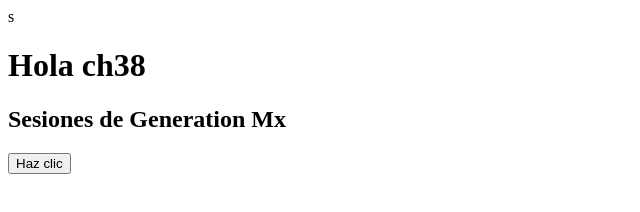
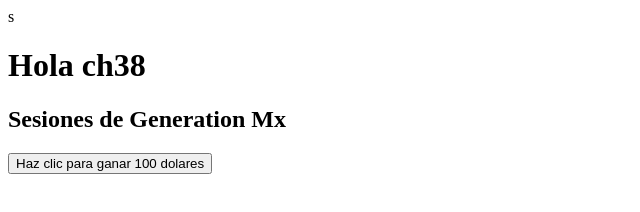
Before and after one commit to alberto9508/Ch38-sesiones, a plain HTML site: page index.html in a window 1280 px wide. Shown: the whole page, without its empty margins (0-640 px from the left). Drawn offline with Linux system fonts and the light colour scheme.

```diff
--- a/index.html
+++ b/index.html
@@ -5,6 +5,6 @@ s<html>
   <body>
      <h1>Hola ch38</h1>
      <h2>Sesiones de Generation Mx</h2>
-     <button>Haz clic</button>
+     <button>Haz clic para ganar 100 dolares</button>
   </body>
 </html>
```
